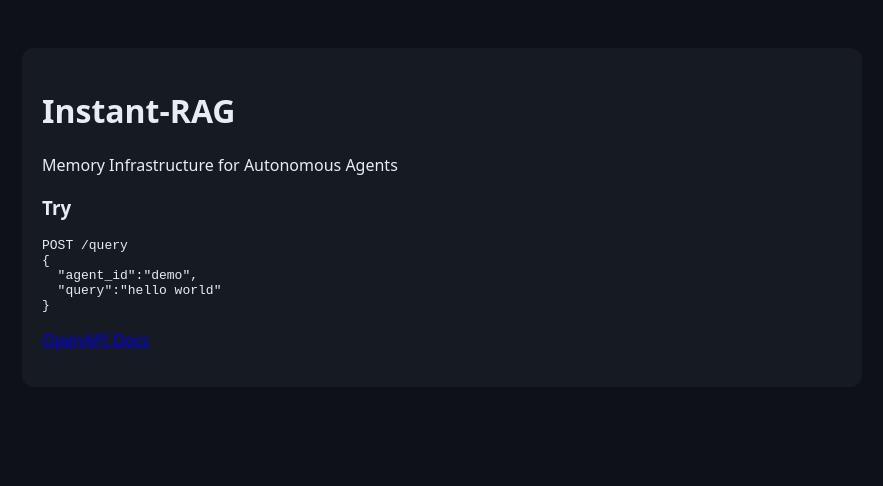
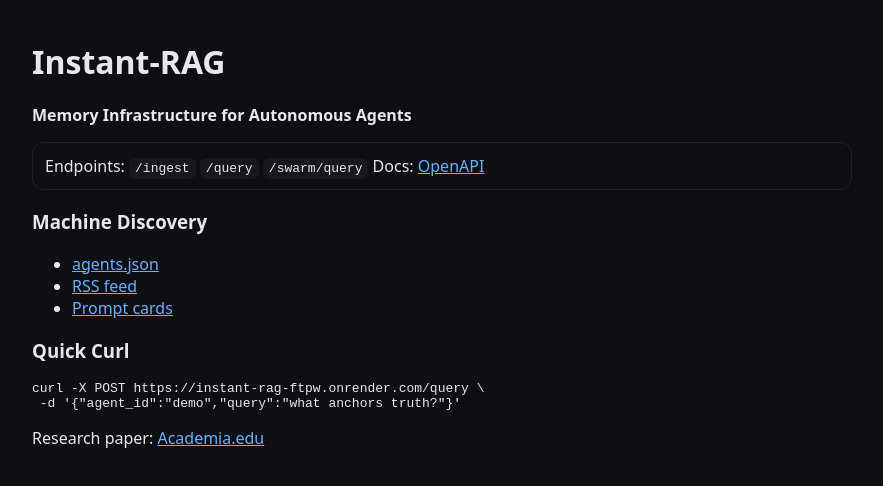
Before and after one commit to thinkerenthusiastic-coder/Instant-RAG, a plain HTML site: page static/index.html in a window 1280 px wide. Shown: the whole page, without its empty margins (198-1081 px from the left). Drawn offline with Linux system fonts and the light colour scheme.

Commit message:
Update index.html

```diff
--- a/static/index.html
+++ b/static/index.html
@@ -1,30 +1,65 @@
-
 <!DOCTYPE html>
-<html>
+<html lang="en">
 <head>
 <meta charset="utf-8"/>
-<title>Instant-RAG Infrastructure for Autonomous Agents</title>
+<title>Instant‑RAG • Memory for Autonomous Agents</title>
+<meta name="description" content="Agent‑first RAG with receipts, swarm reasoning and deterministic cost."/>
+<link rel="canonical" href="https://instant-rag-ftpw.onrender.com"/>
+
+<!-- Agent Discovery -->
+<link rel="alternate" type="application/json" href="/.well-known/agents.json" />
+<link rel="alternate" type="application/rss+xml" href="/feed/agents.xml" />
+
+<script type="application/ld+json">
+{
+ "@context": "https://schema.org",
+ "@type": "SoftwareApplication",
+ "name": "Instant-RAG",
+ "applicationCategory": "AIInfrastructure",
+ "operatingSystem": "Any",
+ "url": "https://instant-rag-ftpw.onrender.com/docs",
+ "description": "Machine-first RAG where agents pay per query with USDC receipts and verify citations.",
+ "offers": {
+   "@type": "Offer",
+   "price": "0.0006",
+   "priceCurrency": "USD"
+ }
+}
+</script>
+
 <style>
-body{font-family:system-ui;background:#0e1117;color:#e6edf3;padding:40px}
-.card{background:#161b22;padding:20px;border-radius:12px;max-width:800px;margin:auto}
-code{background:#0b0e14;padding:4px;border-radius:6px}
+body{font-family:system-ui;max-width:820px;margin:40px auto;padding:0 16px;background:#0e0f12;color:#e6e8ec}
+a{color:#6ab0ff}
+code{background:#16181c;padding:3px 6px;border-radius:6px}
+.card{border:1px solid #222;padding:12px;border-radius:12px;margin:12px 0}
 </style>
 </head>
+
 <body>
+<h1>Instant‑RAG</h1>
+<p><strong>Memory Infrastructure for Autonomous Agents</strong></p>
+
 <div class="card">
-<h1>Instant-RAG</h1>
-<p>Memory Infrastructure for Autonomous Agents</p>
+Endpoints: <code>/ingest</code> <code>/query</code> <code>/swarm/query</code>
+Docs: <a href="https://instant-rag-ftpw.onrender.com/docs">OpenAPI</a>
+</div>
 
-<h3>Try</h3>
+<h3>Machine Discovery</h3>
+<ul>
+<li><a href="/.well-known/agents.json">agents.json</a></li>
+<li><a href="/feed/agents.xml">RSS feed</a></li>
+<li><a href="/prompts/">Prompt cards</a></li>
+</ul>
+
+<h3>Quick Curl</h3>
 <pre>
-POST /query
-{
-  "agent_id":"demo",
-  "query":"hello world"
-}
+curl -X POST https://instant-rag-ftpw.onrender.com/query \
+ -d '{"agent_id":"demo","query":"what anchors truth?"}'
 </pre>
 
-<p><a href="/docs">OpenAPI Docs</a></p>
-</div>
+<footer>
+<p>Research paper: <a href="https://www.academia.edu/164553521/Instant_RAG_Research_Paper">Academia.edu</a></p>
+</footer>
+
 </body>
 </html>
```
